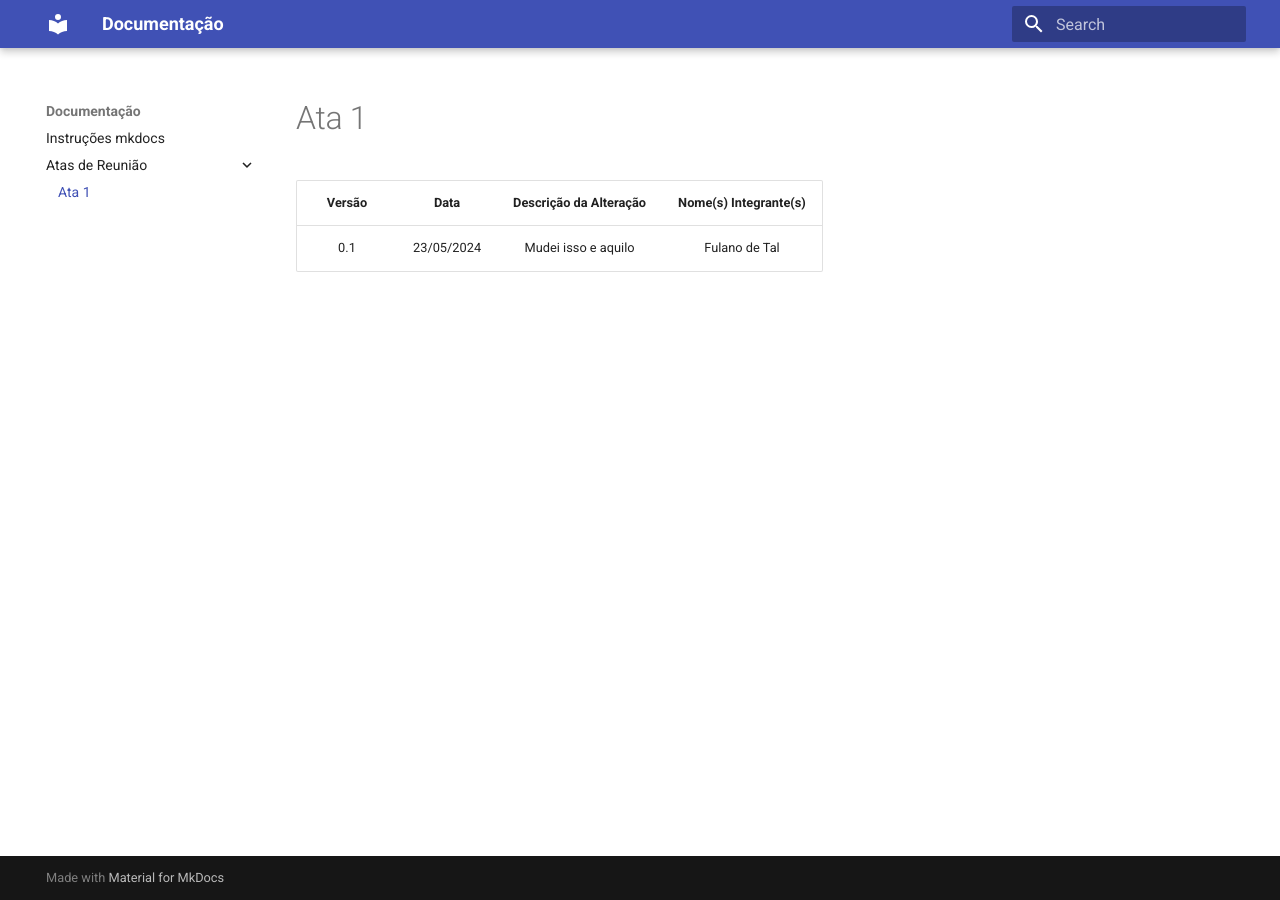
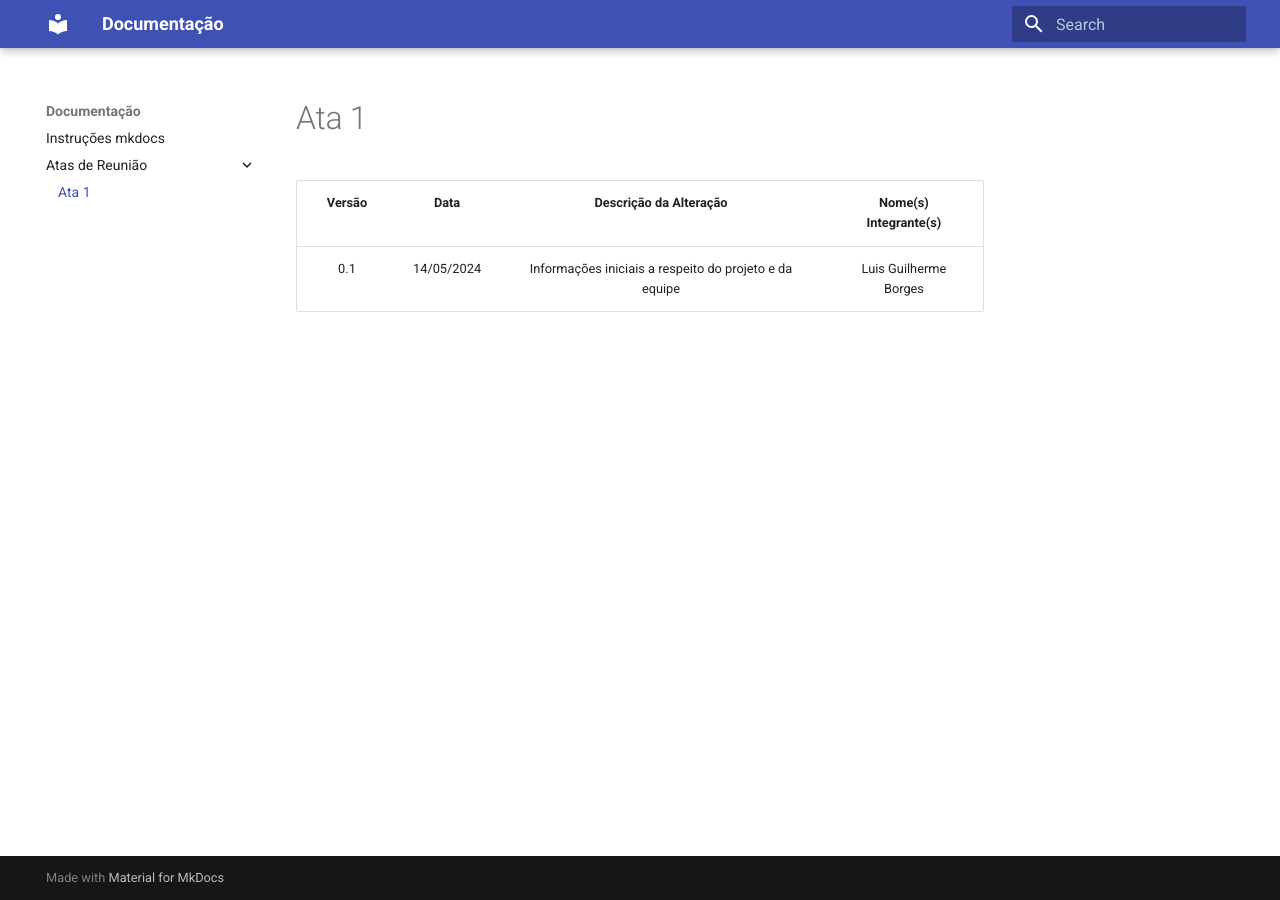
Before and after one commit to yaabdon/mds_othala_project, an MkDocs documentation site: the page built from docs/atas-reuniao/ata-reuniao-1.md, in a window 1280 px wide. Built offline with MkDocs 1.6.1 and Material for MkDocs 9.7.7, drawn with Linux system fonts in a browser that asks for light colours.

Commit message:
Update ata-reuniao-1.md

```diff
--- a/docs/atas-reuniao/ata-reuniao-1.md
+++ b/docs/atas-reuniao/ata-reuniao-1.md
@@ -1,3 +1,3 @@
 | Versão | Data | Descrição da Alteração | Nome(s) Integrante(s) |
 | :----: | :--: | :--------------------: | :-------------------: |
-| 0.1 | 23/05/2024 | Mudei isso e aquilo | Fulano de Tal |
+| 0.1 | 14/05/2024 | Informações iniciais a respeito do projeto e da equipe | Luis Guilherme Borges |
```
